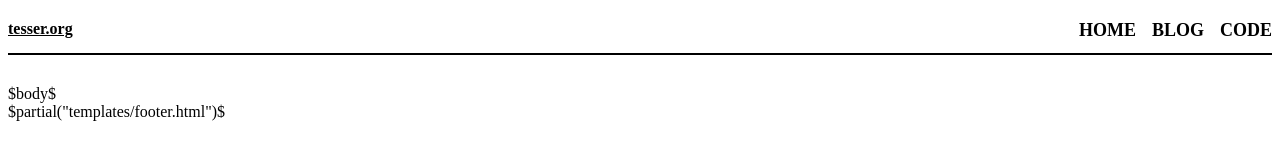
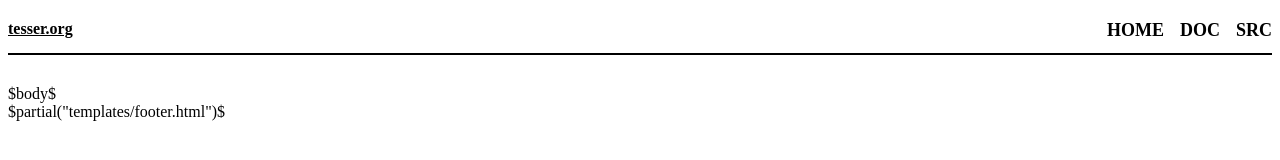
Before and after one commit to olorin/tesser.org, a plain HTML site: page templates/main.html in a window 1280 px wide. Drawn offline with Linux system fonts and the light colour scheme.

Commit message:
Formatting/phrasing changes

```diff
--- a/templates/main.html
+++ b/templates/main.html
@@ -14,8 +14,8 @@
             </div>
             <div id="navigation">
                 <a href="/">home</a>
-                <a href="/blog/">blog</a>
-                <a href="https://github.com/fractalcat">code</a>
+                <a href="/doc/">doc</a>
+                <a href="https://github.com/fractalcat">src</a>
             </div>
         </div>
 
```
Also changed, not shown: 1 other file.
